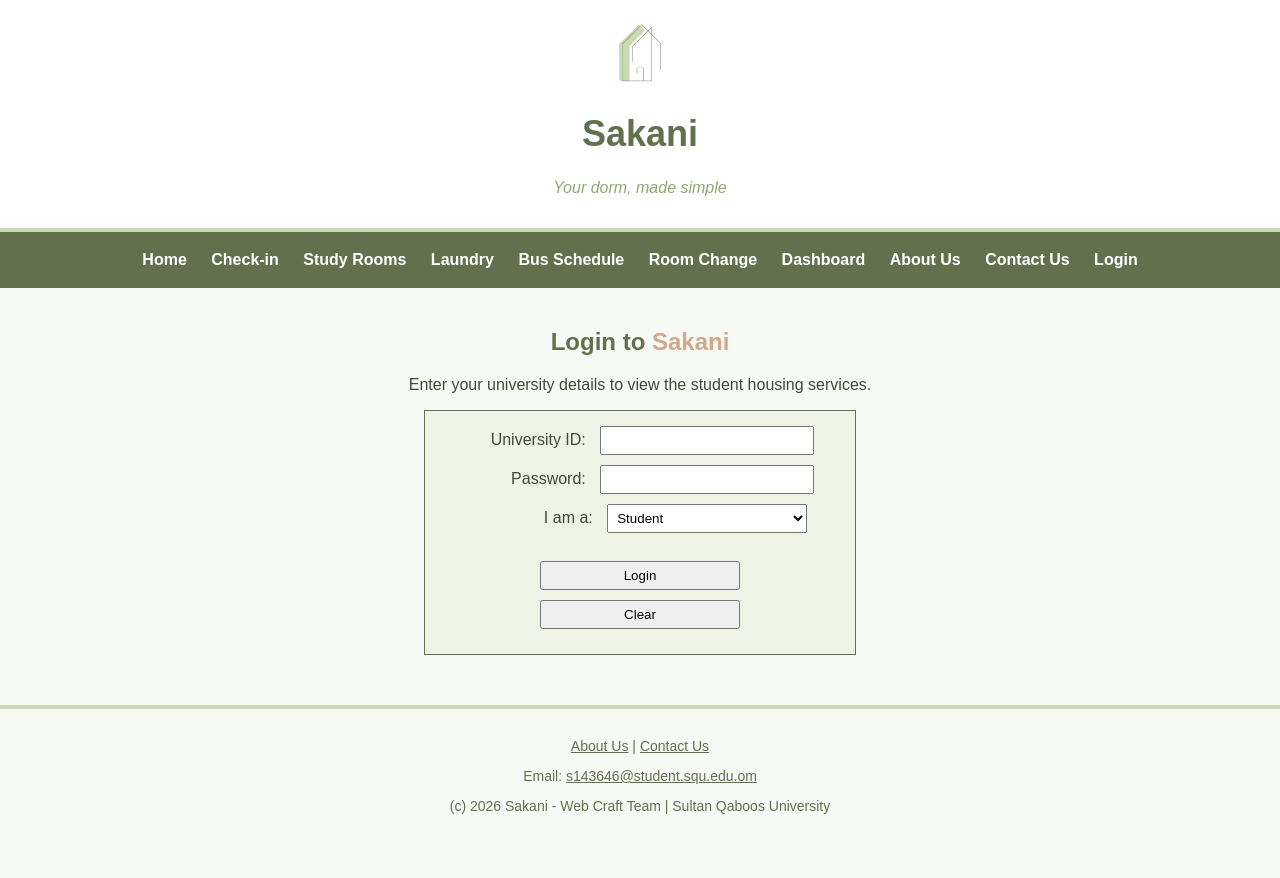
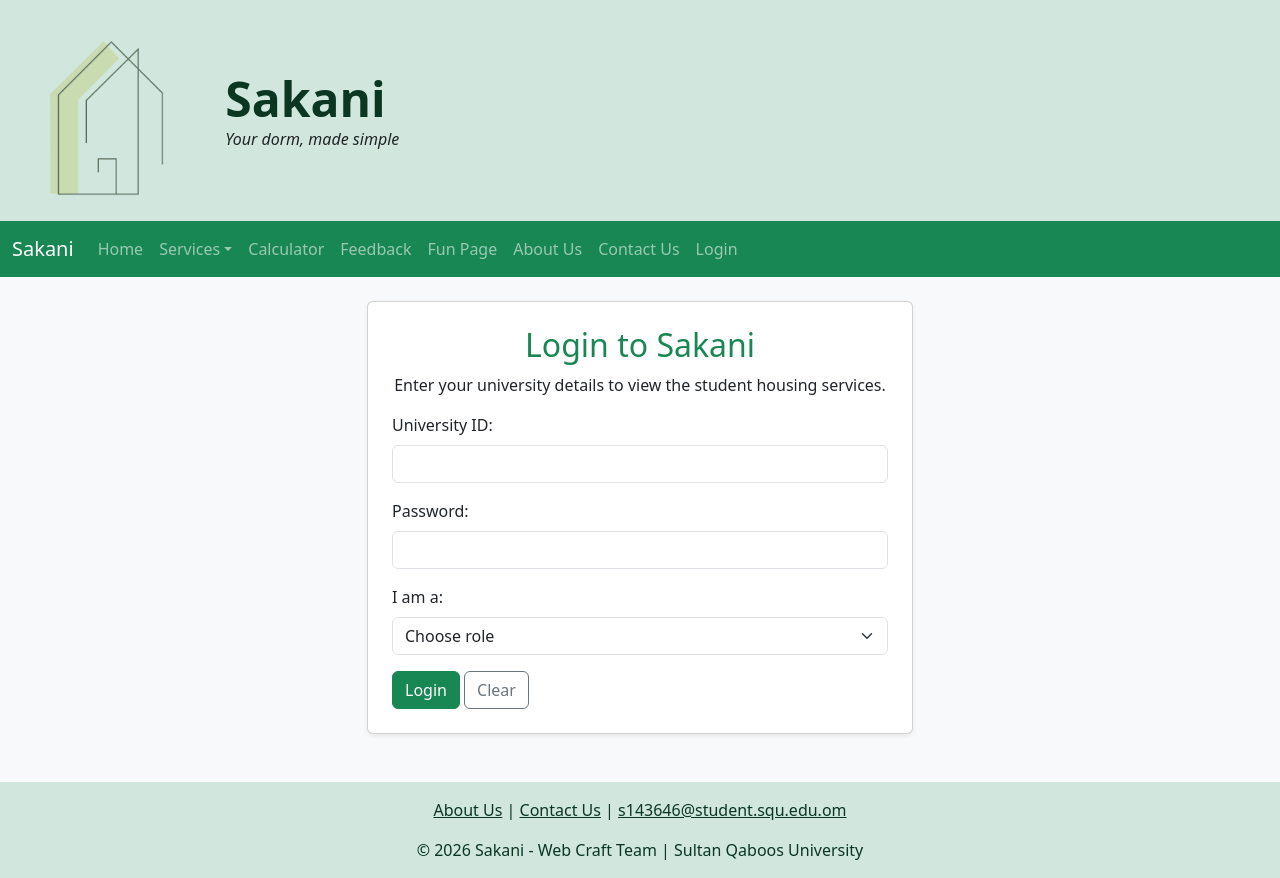
Before and after one commit to Sarah-SQU/sakani, a plain HTML site: page login.html in a window 1280 px wide. Before the commit the page ends 843 px from the top, so only its background shows below. Drawn offline with nearby package versions, Linux system fonts and the light colour scheme.

Commit message:
Update login page using Bootstrap

```diff
--- a/login.html
+++ b/login.html
@@ -4,89 +4,115 @@
     <meta charset="UTF-8">
     <meta name="viewport" content="width=device-width, initial-scale=1.0">
     <title>Sakani - Login</title>
-    <link rel="stylesheet" href="css/style.css">
-    <style>
-        label {
-            display: inline-block;
-            width: 120px;
-            text-align: right;
-            margin-right: 10px;
-        }
-
-        input, select {
-            margin-bottom: 10px;
-            width: 200px;
-            padding: 5px;
-        }
-
-
-        form {
-            border: 1px solid #61714D;
-            padding: 15px;
-            width: 400px;
-            background-color: #EEF3E6;
-            margin: 0 auto;
-            text-align: center;
-        }
-        .main {
-            text-align: center;
-        }
-
-
-    </style>
+    <link href="https://cdn.jsdelivr.net/npm/bootstrap@5.3.8/dist/css/bootstrap.min.css" rel="stylesheet">
+    <script src="https://cdn.jsdelivr.net/npm/bootstrap@5.3.8/dist/js/bootstrap.bundle.min.js" defer></script>
+    <script src="js/forms.js" defer></script>
   </head>
-<body>
-
-    <div class="header">
-        <!-- logo + site name -->
-        <img src="images/sakani_icon.PNG" alt="Sakani logo" id="logo">
-        <h1>Sakani</h1>
-        <p>Your dorm, made simple</p>
+  <body class="bg-light">
+    <div class="container-fluid bg-success-subtle">
+      <div class="row align-items-center">
+        <div class="col-4 col-sm-3 col-lg-2 py-3">
+          <img src="images/sakani_icon.PNG" alt="Sakani logo" class="img-fluid">
         </div>
-
-    <div class="menu">
-        <ul>
-            <li><a href="index.html">Home</a></li>
-            <li><a href="checkin.html">Check-in</a></li>
-            <li><a href="study-rooms.html">Study Rooms</a></li>
-            <li><a href="laundry.html">Laundry</a></li>
-            <li><a href="bus.html">Bus Schedule</a></li>
-            <li><a href="room-change.html">Room Change</a></li>
-            <li><a href="dashboard.html">Dashboard</a></li>
-            <li><a href="about.html">About Us</a></li>
-            <li><a href="contact.html">Contact Us</a></li>
-            <li><a href="login.html">Login</a></li>
+        <div class="col-8 col-sm-9 col-lg-10 py-3">
+          <h1 class="display-5 fw-bold text-success-emphasis mb-0">Sakani</h1>
+          <p class="fst-italic mb-0">Your dorm, made simple</p>
+        </div>
+      </div>
+    </div>
+    <nav class="navbar navbar-expand-lg bg-success navbar-dark">
+      <div class="container-fluid">
+        <a class="navbar-brand" href="index.html">Sakani</a>
+        <button class="navbar-toggler" type="button" data-bs-toggle="collapse" data-bs-target="#menu">
+          <span class="navbar-toggler-icon"></span>
+        </button>
+        <div class="collapse navbar-collapse" id="menu">
+          <ul class="navbar-nav me-auto">
+            <li class="nav-item">
+              <a class="nav-link" href="index.html">Home</a>
+            </li>
+            <li class="nav-item dropdown">
+              <a class="nav-link dropdown-toggle" href="#" data-bs-toggle="dropdown">Services</a>
+              <ul class="dropdown-menu">
+                <li>
+                  <a class="dropdown-item" href="checkin.html">Check-in</a>
+                </li>
+                <li>
+                  <a class="dropdown-item" href="study-rooms.html">Study Rooms</a>
+                </li>
+                <li>
+                  <a class="dropdown-item" href="laundry.html">Laundry</a>
+                </li>
+                <li>
+                  <a class="dropdown-item" href="room-change.html">Room Change</a>
+                </li>
+              </ul>
+            </li>
+            <li class="nav-item">
+              <a class="nav-link" href="calculate.html">Calculator</a>
+            </li>
+            <li class="nav-item">
+              <a class="nav-link" href="questionnaire.html">Feedback</a>
+            </li>
+            <li class="nav-item">
+              <a class="nav-link" href="funpage.html">Fun Page</a>
+            </li>
+            <li class="nav-item">
+              <a class="nav-link" href="about.html">About Us</a>
+            </li>
+            <li class="nav-item">
+              <a class="nav-link" href="contact.html">Contact Us</a>
+            </li>
+            <li class="nav-item">
+              <a class="nav-link" href="login.html">Login</a>
+            </li>
           </ul>
         </div>
+      </div>
+    </nav>
+    <main class="container my-4">
+      <div class="row justify-content-center">
+        <div class="col-md-7 col-lg-6">
+          <div class="card shadow-sm">
+            <div class="card-body p-4">
+              <h2 class="text-success text-center">Login to Sakani</h2>
+              <p class="text-center">Enter your university details to view the student housing services.</p>
+              <form action="https://httpbin.org/get" method="get" class="needs-validation" novalidate>
+                <div class="mb-3">
+                  <label class="form-label" for="sid">University ID:</label>
+                  <input class="form-control" id="sid" name="student_id" required pattern="[0-9]{6,10}">
+                  <div class="invalid-feedback">Enter 6 to 10 digits.</div>
+                </div>
+                <div class="mb-3">
+                  <label class="form-label" for="password">Password:</label>
+                  <input class="form-control" type="password" id="password" name="password" required>
+                  <div class="invalid-feedback">Enter your password.</div>
+                </div>
+                <div class="mb-3">
+                  <label class="form-label" for="role">I am a:</label>
+                  <select class="form-select" id="role" name="role" required>
+                    <option value="">Choose role</option>
+                    <option>Student</option>
+                    <option>Supervisor</option>
+                  </select>
+                  <div class="invalid-feedback">Choose your role.</div>
+                </div>
+                <button class="btn btn-success">Login</button>
+                <button type="reset" class="btn btn-outline-secondary">Clear</button>
+              </form>
 
-    <div class="main">
-        <h2>Login to <span class="highlight">Sakani</span></h2>
-        <p>Enter your university details to view the student housing services.</p>
-        <div class="login-box">
-            <form action="https://httpbin.org/get" method="get">
-                <label for="student-id">University ID:</label>
-                <input type="text" id="student-id" name="student_id" required>
-
-                <label for="password">Password:</label>
-                <input type="password" id="password" name="password" required>
-
-                <label for="role">I am a:</label>
-                <select id="role" name="role">
-                    <option value="student">Student</option>
-                    <option value="supervisor">Supervisor</option>
-                </select>
-                <br><br>
-                <input type="submit" value="Login">
-                <input type="reset" value="Clear">
-            </form>
             </div>
           </div>
-
-    <div class="footer">
-        <p><a href="about.html">About Us</a> | <a href="contact.html">Contact Us</a></p>
-        <p>Email: <a href="mailto:s143646@student.squ.edu.om">s143646@student.squ.edu.om</a></p>
-        <p>(c) 2026 Sakani - Web Craft Team | Sultan Qaboos University</p>
         </div>
-
+      </div>
+    </main>
+    <footer class="container-fluid bg-success-subtle text-success-emphasis text-center mt-5 py-3">
+      <p>
+        <a class="text-success-emphasis" href="about.html">About Us</a> |
+        <a class="text-success-emphasis" href="contact.html">Contact Us</a> |
+        <a class="text-success-emphasis" href="mailto:s143646@student.squ.edu.om">s143646@student.squ.edu.om</a>
+      </p>
+      <p class="mb-0">&copy; 2026 Sakani - Web Craft Team | Sultan Qaboos University</p>
+    </footer>
   </body>
 </html>
```
Lines whose indentation alone changed are shown as unchanged.
